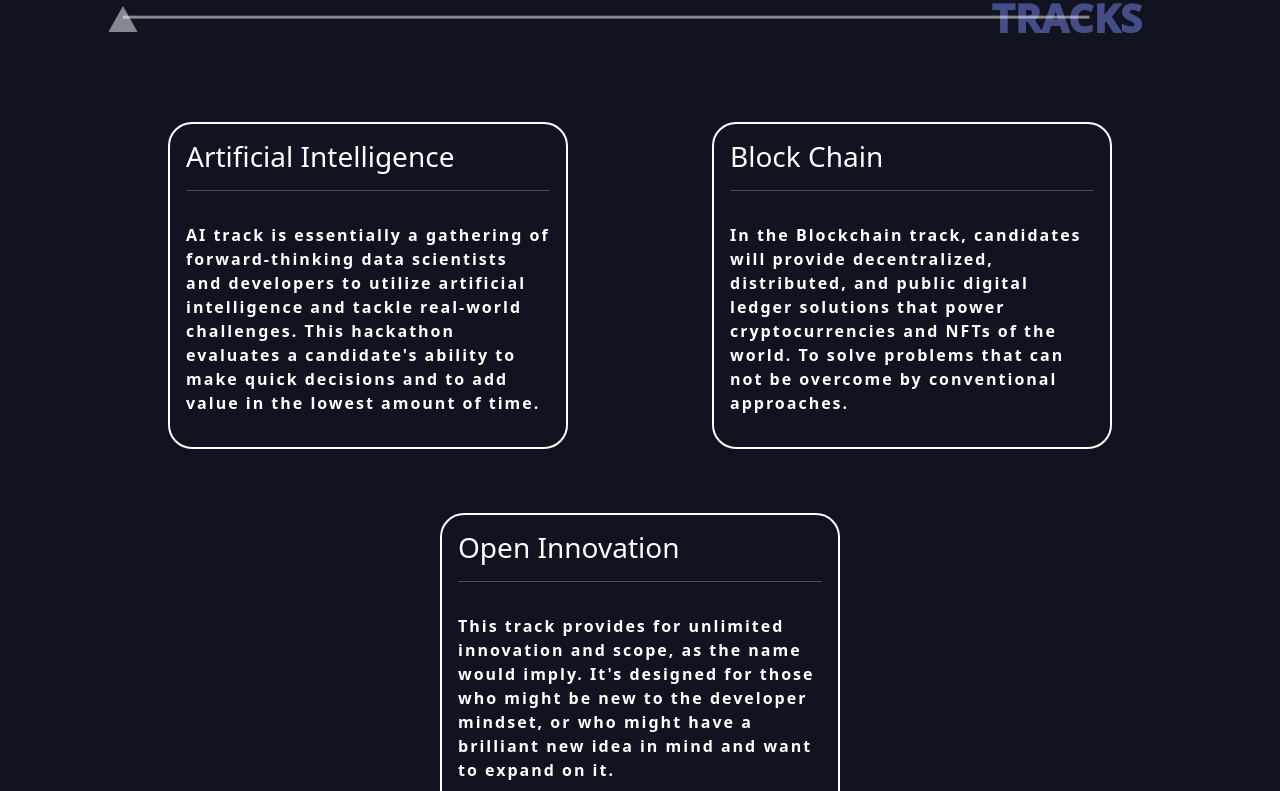
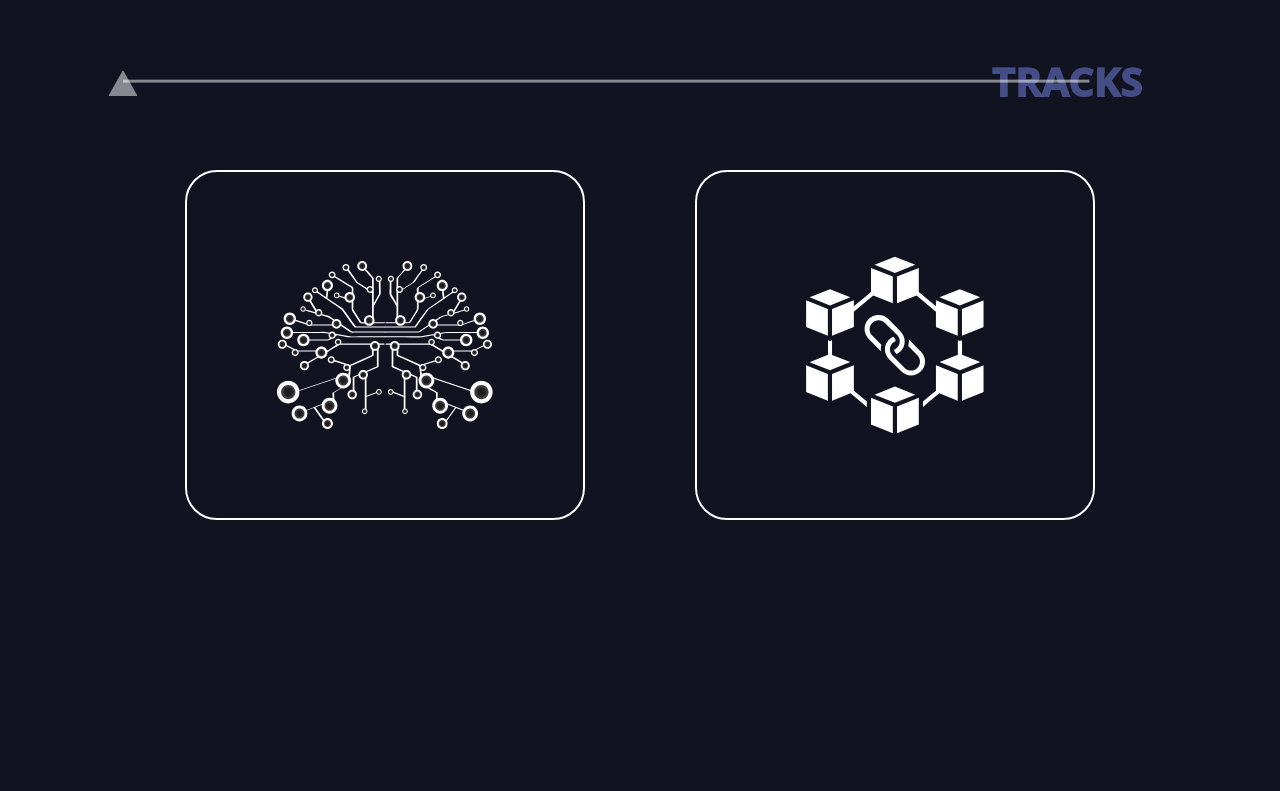
Before and after one commit to revahack/2022, a React (Create React App) app: page / in a window 1280 px wide. Shown: the part 1760-2551 px from the top of the page. Built offline with nearby package versions, Linux system fonts and the light colour scheme.

Commit message:
Added images for tracks

```diff
--- a/src/components/tracks/tracks.css
+++ b/src/components/tracks/tracks.css
@@ -3,19 +3,9 @@
   background-color: #1c1f35;
   box-shadow: inset 0 0 0 1000px rgba(0,0,0,.4);
   color: white;
-  overflow: auto;
+  padding-top: 5%;
 }
 
-.track-container{
-  color: white;
-  height: 100%;
-  width: 90%;
-  margin: auto;
-  padding: 2rem;
-  display: flex;
-  flex-wrap: wrap;
-  justify-content: space-around;
-}
 
 .track-heading-div{
   height: 6rem;
@@ -38,18 +28,58 @@
 }
 
 
+.track-container{
+  position: relative;
+  width: 400px;
+  height: 350px;
+  border: 2px solid white;
+  border-radius: 2rem;
+  margin: 3rem 0.5rem;
+}
+
+.track-card-container{
+  display: flex;
+  justify-content: space-evenly;
+  flex-wrap: wrap;
+}
 .track-card{
-  border: 2px solid white;
-  width: 400px;
-  padding: 1rem;
-  border-radius: 1.5rem;
-  box-sizing: border-box;
-  margin: 2rem 0.5rem;
-  overflow: auto;
+  position: absolute;
+  width: 100%;
+  height: 100%;
+  border-radius: 2rem;
+  transform-style: preserve-3d;
+  transition: all 1s ease;
+}
+
+.track-card:hover {
+   transform: rotateY(180deg);
+}
+
+.card-front{
+  position: absolute;
+  width: 100%;
+  height: 100%;
+  padding: 2rem;
+  backface-visibility: hidden;
+}
+.card-back{
+  position: absolute;
+  width: 100%;
+  height: 100%;
+  padding: 2rem;
+  backface-visibility: hidden;
+  transform: rotateY(180deg);
+}
+
+
+.card-front-image{
+  width: 100%;
+  height: 100%;
+  object-fit: contain;
 }
 
 .track-para{
   margin-top: 2rem;
-  letter-spacing: 2px;
+  letter-spacing: 1.5px;
   font-weight: 600;
 }
--- a/src/components/tracks/tracks.js
+++ b/src/components/tracks/tracks.js
@@ -1,49 +1,68 @@
-import React, { Component } from "react";
+import React ,{ useEffect } from "react";
 import "./tracks.css";
 
 import Container from "react-bootstrap/Container";
+import Aos from "aos";
+import "aos/dist/aos.css";
 
-import bg from "../../images/tracks_bg.png"
+import bg from "../../images/tracks_bg.png";
+import aiicon from "../../images/ai_icon.svg";
+import blicon from "../../images/blockchain_icon.svg";
 
-export default class Tracks extends Component {
-  render() {
-    return (
-      <div id="tracks" className="track-main">
-        <Container>
-        <div className='track-heading-div'>
-          <h1 className='track-heading'>TRACKS</h1>
-          <img className='track-img' src={bg} width={"100%"} alt='' />
+const Tracks = () => {
+
+  useEffect(() => {
+    Aos.init({ duration: 2000 });
+  }, []);
+
+  return (
+    <div id="tracks" className="track-main">
+      <Container>
+        <div data-aos="slide-up" className="track-heading-div">
+          <h1 className="track-heading">TRACKS</h1>
+          <img className="track-img" src={bg} width={"100%"} alt="" />
         </div>
-        </Container>
-
-        <div className="track-container" >
+      </Container>
+      <Container className="track-card-container">
+        <div data-aos="slide-up" className="track-container">
           <div className="track-card">
+            <div className="card-front">
+              <img className="card-front-image" src={aiicon} alt="" />
+            </div>
+            <div className="card-back">
               <h3>Artificial Intelligence</h3>
               <hr />
-              <p className="track-para" >AI track is essentially a gathering of forward-thinking data scientists and developers to
-                utilize artificial intelligence and tackle real-world challenges. This hackathon evaluates a
-                candidate's ability to make quick decisions and to add value in the lowest amount of
-                time.
-                </p>
+              <p className="track-para">
+                AI track is essentially a gathering of forward-thinking data
+                scientists and developers to utilize artificial intelligence and
+                tackle real-world challenges. This hackathon evaluates a
+                candidate's ability to make quick decisions and to add value in
+                the lowest amount of time.
+              </p>
             </div>
+          </div>
+        </div>
+
+        <div data-aos="slide-up" className="track-container">
           <div className="track-card">
+            <div className="card-front">
+              <img className="card-front-image" src={blicon} alt="" />
+            </div>
+            <div className="card-back">
               <h3>Block Chain</h3>
               <hr />
-              <p className="track-para" >In the Blockchain track, candidates will provide decentralized, distributed, and public
-                  digital ledger solutions that power cryptocurrencies and NFTs of the world. To solve
-                  problems that can not be overcome by conventional approaches.
-                </p>
-            </div>
-          <div className="track-card">
-              <h3>Open Innovation</h3>
-              <hr />
-              <p className="track-para" >This track provides for unlimited innovation and scope, as the name would imply. It's
-                  designed for those who might be new to the developer mindset, or who might have a
-                  brilliant new idea in mind and want to expand on it.
-                </p>
+              <p className="track-para">
+                In the Blockchain track, candidates will provide decentralized,
+                distributed, and public digital ledger solutions that power
+                cryptocurrencies and NFTs of the world. To solve problems that
+                can not be overcome by conventional approaches.
+              </p>
             </div>
           </div>
-      </div>
-    );
-  }
-}
+        </div>
+      </Container>
+    </div>
+  );
+};
+
+export default Tracks;
```
Also changed, not shown: src/images/ai_icon.svg (added), src/images/blockchain_icon.svg (added).
